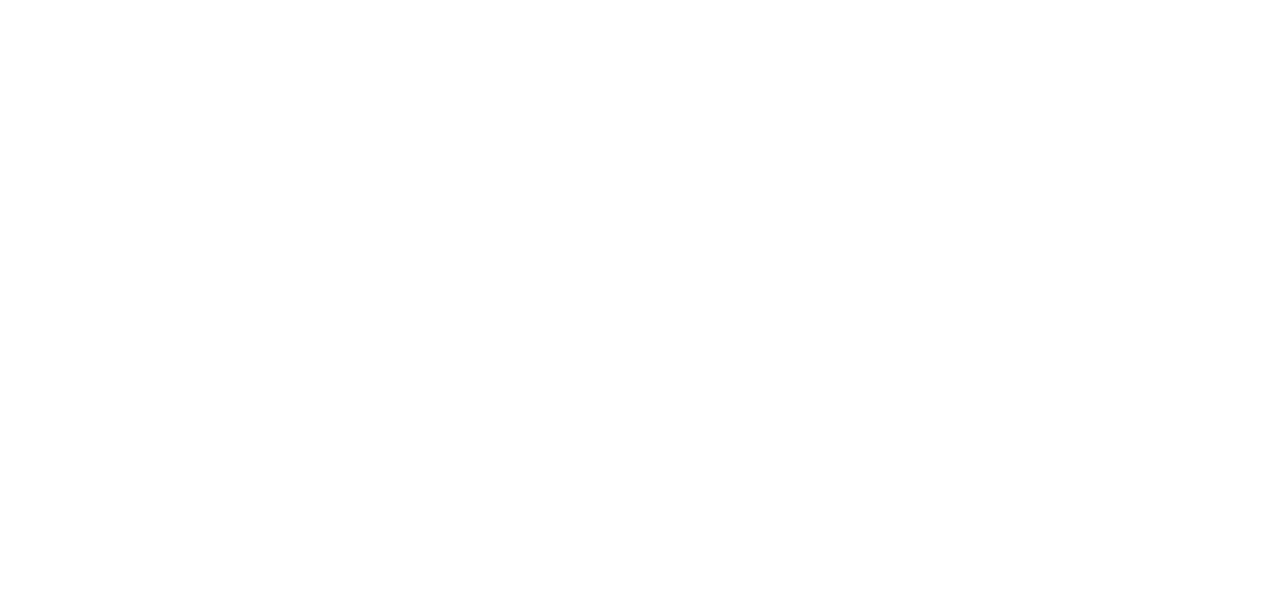
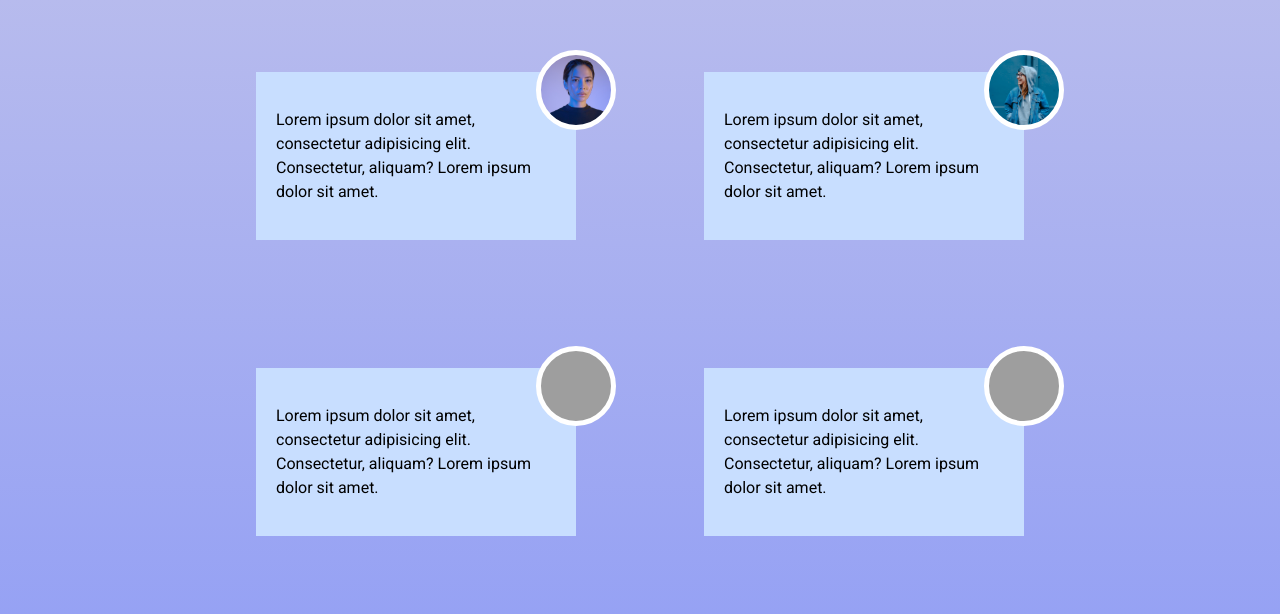
Before and after one commit to Keanin-Cupido/sass-small-projects, a plain HTML site: page 1. Variables/index.html in a window 1280 px wide. Drawn offline with Linux system fonts and the light colour scheme; grey boxes are pictures that could not be loaded.

Commit message:
add cards of quotes by users

```diff
--- a/1. Variables/index.html
+++ b/1. Variables/index.html
@@ -6,5 +6,24 @@
         <title>Variables</title>
         <link rel="stylesheet" href="index.css" />
     </head>
-    <body></body>
+    <body>
+      <section class="container">
+        <section class="card">
+          <div class="img img-one"></div>
+          <p class="info">Lorem ipsum dolor sit amet, consectetur adipisicing elit. Consectetur, aliquam? Lorem ipsum dolor sit amet.</p>
+        </section>
+        <section class="card">
+          <div class="img img-two"></div>
+          <p class="info">Lorem ipsum dolor sit amet, consectetur adipisicing elit. Consectetur, aliquam? Lorem ipsum dolor sit amet.</p>
+        </section>
+        <section class="card">
+          <div class="img img-three"></div>
+          <p class="info">Lorem ipsum dolor sit amet, consectetur adipisicing elit. Consectetur, aliquam? Lorem ipsum dolor sit amet.</p>
+        </section>
+        <section class="card">
+          <div class="img img-four"></div>
+          <p class="info">Lorem ipsum dolor sit amet, consectetur adipisicing elit. Consectetur, aliquam? Lorem ipsum dolor sit amet.</p>
+        </section>
+      </section>
+    </body>
 </html>
--- a/1. Variables/index.scss
+++ b/1. Variables/index.scss
@@ -0,0 +1,49 @@
+@import url('https://fonts.googleapis.com/css2?family=Roboto:wght@300;400&display=swap');
+
+$main-color: #c8deff;
+$bg-image-center: no-repeat center/cover;
+$main-font: "Roboto", sans-serif;
+
+body {
+    background: linear-gradient(#a5aae9cc, #8c9af6);
+}
+
+.container {
+    display: flex;
+    flex-wrap: wrap;
+    justify-content: center;
+    align-items: center;
+    font-family: $main-font;
+}
+
+.card {
+    background-color: $main-color;
+    max-width: 280px;
+    padding: 20px;
+    line-height: 24px;
+    margin: 4rem;
+    position: relative;
+}
+
+.img {
+    width: 70px;
+    height: 70px;
+    border-radius: 100%;
+    border: 5px solid white;
+    position: absolute;
+    right: -40px;
+    bottom: 110px;
+}
+
+.img-one {
+    background: url('Images/one.jpg') $bg-image-center;
+}
+.img-two {
+    background: url('Images/two.jpg') $bg-image-center;
+}
+.img-three {
+    background: url('Images/three.jpg') $bg-image-center;
+}
+.img-four {
+    background: url('Images/four.jpg') $bg-image-center;
+}
```
Also changed, not shown: 1. Variables/index.css, 1 other file.
